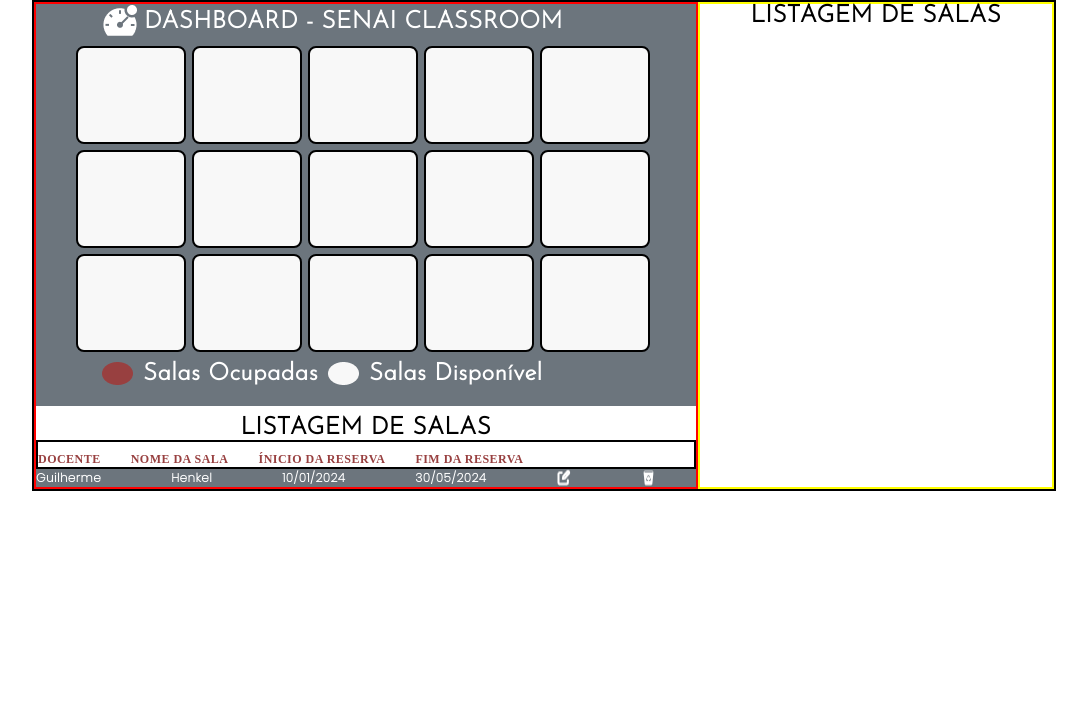
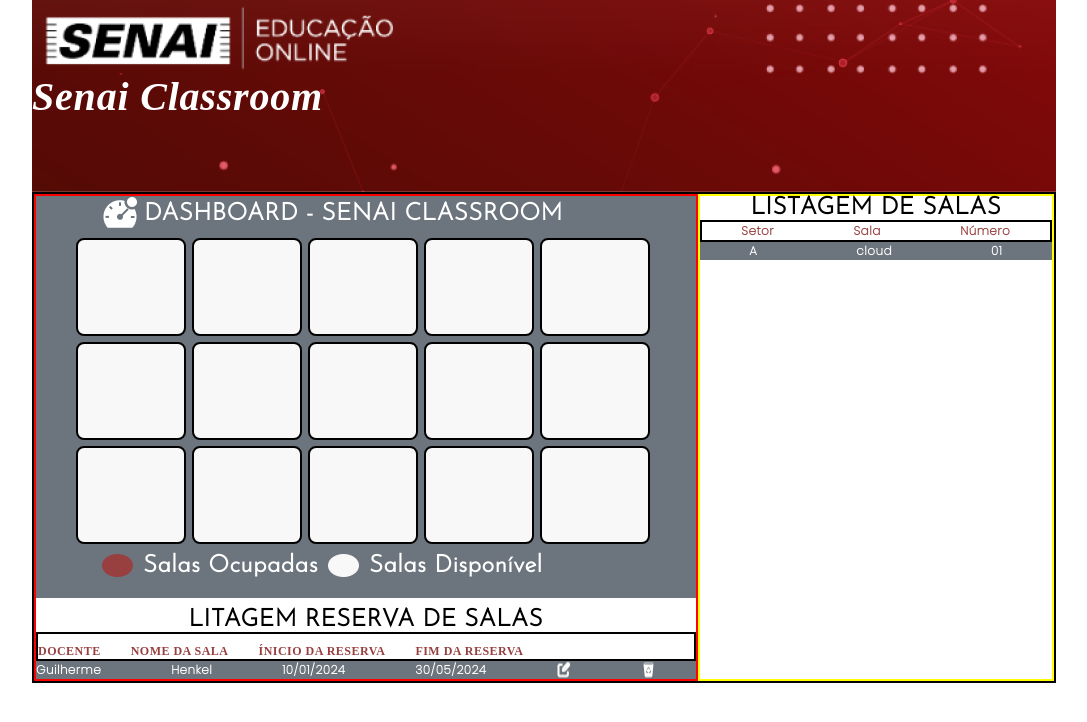
Before and after one commit to ivanilsonfelix/RRITec, a plain HTML site: page index.html in a window 1280 px wide. Shown: the whole page, without its empty margins (96-1183 px from the left). Drawn offline with Linux system fonts and the light colour scheme.

Commit message:
Dashboard com header
Header

```diff
--- a/index.html
+++ b/index.html
@@ -16,7 +16,10 @@
 
 <body>
     <main>
-        <header>
+        <header class="container-grid banner-flex">
+            <div class="titulo-header">
+            <h1>Senai Classroom</h1>
+        </div>
 
         </header>
 
@@ -92,7 +95,7 @@
                         </div>
 
                         <div class="container-grid list-reserva">
-                            <h1>LISTAGEM DE SALAS</h1>
+                            <h1>LITAGEM RESERVA DE SALAS</h1>
 
                         </div>
                         <div class="container-grid cad-reserva">
@@ -135,8 +138,24 @@
 
                 <div class="list-salas">
                     <h1>LISTAGEM DE SALAS</h1>
+                    <div class="itens-salas">
+                        <h2>Setor</h2>
+                        <h2>Sala</h2>
+                        <h2>Número</h2>
+
+                    </div>
+                    <div class="cad-salas">
+                        <h2>A</h2>
+                        <h2>cloud</h2>
+                        <h2>01</h2>
+
+                    </div>
+
+
 
                 </div>
+
+
             </aside>
 
 
--- a/style.css
+++ b/style.css
@@ -40,6 +40,44 @@
       height: auto;
 
   }
+
+
+
+  /* Estilizar o banner do header */
+  .banner-flex {
+      background-image: url(Assets/img/Banner.png);
+
+      height: 192.273px;
+      display: flex;
+      flex-direction: column;
+      justify-content: center;
+      align-items: flex-start;
+  }
+
+  .titulo-header {
+    display: flex;
+    flex-direction: row;
+    justify-content: center;
+    align-items: center;
+
+    height: auto;
+
+
+  }
+
+  .titulo-header h1 {
+      color: #FFF;
+
+      font-family: var(--josefinsans);
+      font-size: 40px;
+      font-style: italic;
+      font-weight: 700;
+      line-height: normal;
+      letter-spacing: 0.8px;
+  }
+
+
+
 
   /* Estilizar telas do painel */
 
@@ -219,7 +257,6 @@ letter-spacing: 0.48px;
 
   .list-salas H1 {
       color: #000;
-
       text-align: center;
       font-family: Josefin Sans;
       font-size: 24px;
@@ -228,3 +265,40 @@ font-weight: 700;
       line-height: normal;
       letter-spacing: 0.48px;
   }
+
+  .itens-salas {
+      border: 2px solid black;
+      display: flex;
+      justify-content: space-around;
+
+
+  }
+
+  .itens-salas h2 {
+      color: #984040;
+      text-align: center;
+      font-family: Poppins;
+      font-size: 12px;
+      font-style: normal;
+      font-weight: 700;
+      line-height: normal;
+      letter-spacing: 0.48px;
+  }
+
+  .cad-salas {
+      display: flex;
+      justify-content: space-around;
+      background-color: #6C757D;
+  }
+
+  .cad-salas h2 {
+      color: #FFF;
+
+      text-align: center;
+      font-family: Poppins;
+      font-size: 12px;
+      font-style: normal;
+      font-weight: 700;
+      line-height: normal;
+      letter-spacing: 0.48px;
+  }
```
Also changed, not shown: Assets/img/Banner.png (added). Lines whose indentation alone changed are shown as unchanged.
